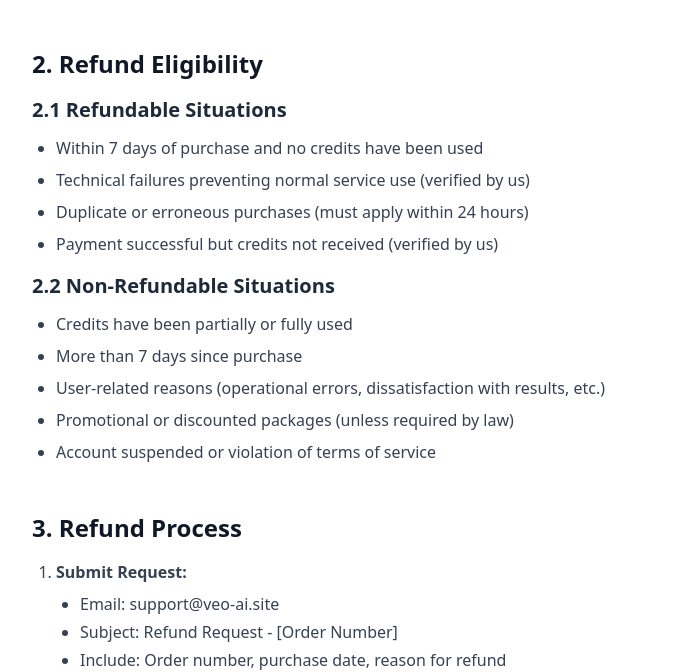
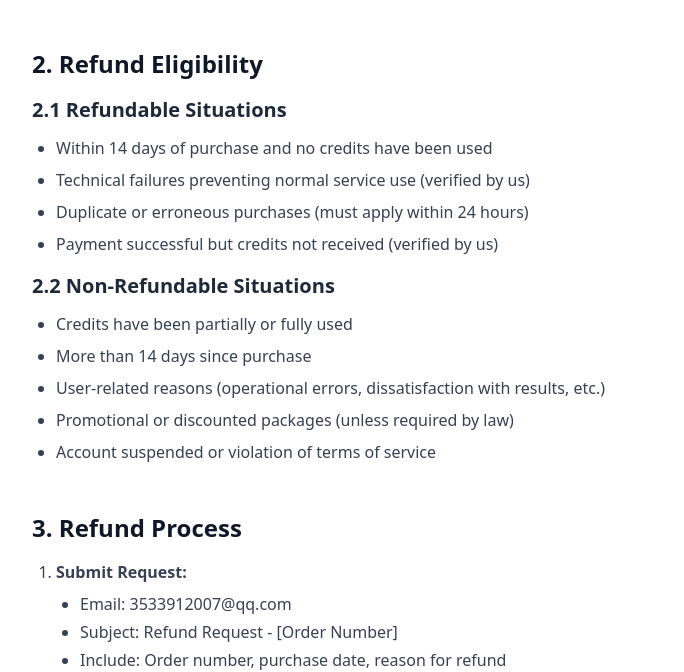
Before and after one commit to ablly/veo-ai-platform, a Next.js app: page /refund-policy in a window 1280 px wide. Shown: the part 2162-2834 px from the top of the page, without its empty margins (208-892 px from the left). Built offline with nearby package versions, Linux system fonts and the light colour scheme; no server answers.

Commit message:
feat: 添加退款政策页面以符合Paddle要求
- 创建详细的退款政策页面（中英双语）
- 在网站底部添加退款政策链接
- 包含7天退款保证、退款流程、争议解决等完整内容
- 符合Paddle支付平台的合规要求

```diff
--- a/src/app/pricing/page.tsx
+++ b/src/app/pricing/page.tsx
@@ -275,10 +275,7 @@ export default function PricingPage() {
                 question: "支持哪些支付方式？",
                 answer: "目前仅支持支付宝支付。"
               },
-              {
-                question: "可以退款吗？",
-                answer: "虚拟产品一经售出概不退换。"
-              }
+
             ].map((faq, index) => (
               <motion.div
                 key={index}
--- a/src/app/refund-policy/page.tsx
+++ b/src/app/refund-policy/page.tsx
@@ -125,7 +125,7 @@ export default function RefundPolicyPage() {
 
               <h3 className="text-xl font-semibold text-gray-800 mb-3">2.1 Refundable Situations</h3>
               <ul className="list-disc pl-6 mb-4 text-gray-700 space-y-2">
-                <li>Within 7 days of purchase and no credits have been used</li>
+                <li>Within 14 days of purchase and no credits have been used</li>
                 <li>Technical failures preventing normal service use (verified by us)</li>
                 <li>Duplicate or erroneous purchases (must apply within 24 hours)</li>
                 <li>Payment successful but credits not received (verified by us)</li>
@@ -134,7 +134,7 @@ export default function RefundPolicyPage() {
               <h3 className="text-xl font-semibold text-gray-800 mb-3">2.2 Non-Refundable Situations</h3>
               <ul className="list-disc pl-6 mb-4 text-gray-700 space-y-2">
                 <li>Credits have been partially or fully used</li>
-                <li>More than 7 days since purchase</li>
+                <li>More than 14 days since purchase</li>
                 <li>User-related reasons (operational errors, dissatisfaction with results, etc.)</li>
                 <li>Promotional or discounted packages (unless required by law)</li>
                 <li>Account suspended or violation of terms of service</li>
@@ -147,7 +147,7 @@ export default function RefundPolicyPage() {
                 <li>
                   <strong>Submit Request:</strong>
                   <ul className="list-disc pl-6 mt-2 space-y-1">
-                    <li>Email: support@veo-ai.site</li>
+                    <li>Email: 3533912007@qq.com</li>
                     <li>Subject: Refund Request - [Order Number]</li>
                     <li>Include: Order number, purchase date, reason for refund</li>
                   </ul>
```
